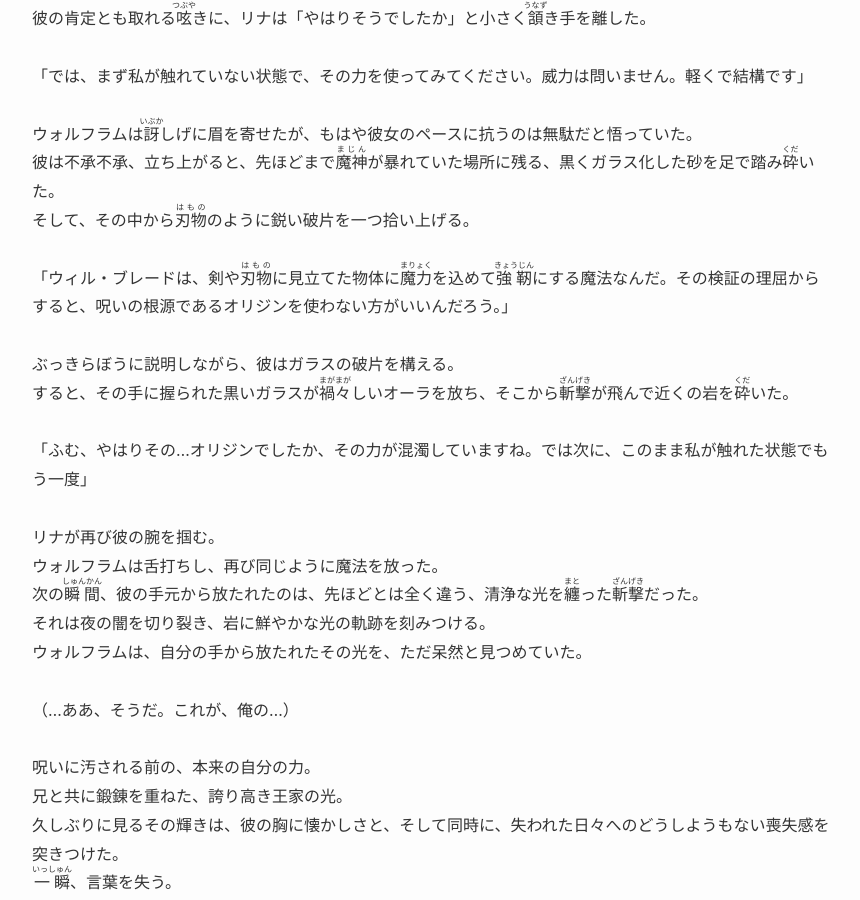
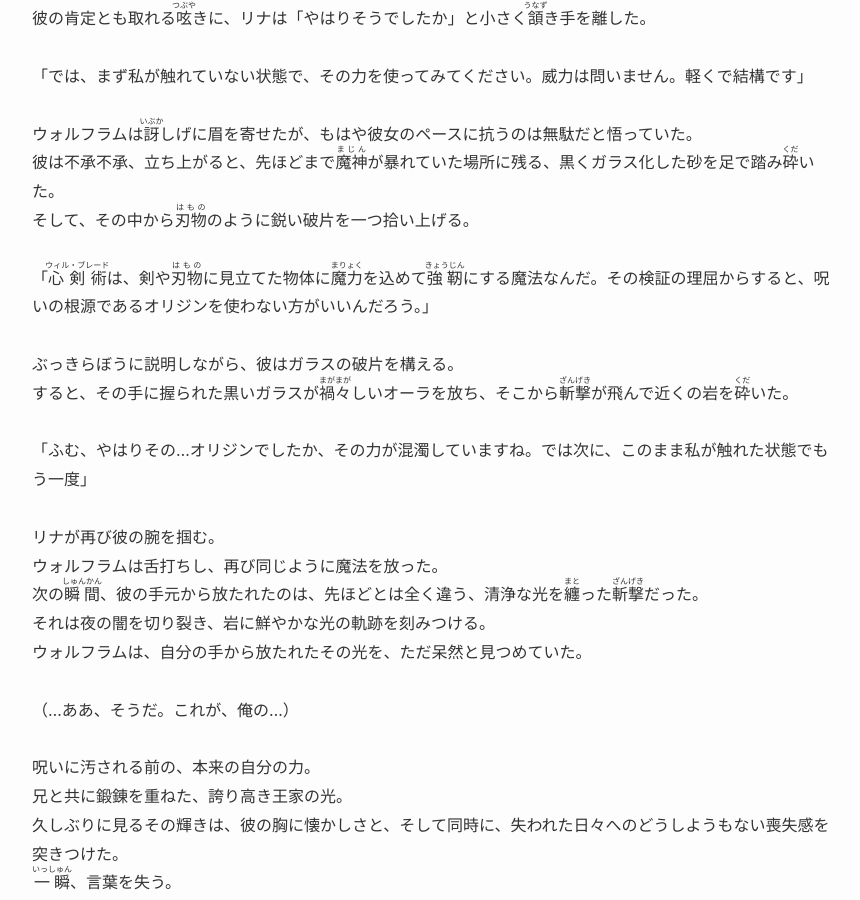
Before and after one commit to MikakoWorld/unison-gate-beta, a Jekyll site: the page built from docs/part01/10_論理の刃と不本意な契約.md, in a window 1280 px wide and 900 px high, scrolled down 3959 px. Shown: the whole window, without its empty margins (208-1068 px from the left). Built offline with Jekyll 4.4.1, drawn with Linux system fonts in a browser that asks for light colours.

Commit message:
ルビ調整

```diff
--- a/docs/part01/10_論理の刃と不本意な契約.md
+++ b/docs/part01/10_論理の刃と不本意な契約.md
@@ -104,7 +104,7 @@ layout: novel
 彼は不承不承、立ち上がると、先ほどまで<ruby>魔神<rt>まじん</rt></ruby>が暴れていた場所に残る、黒くガラス化した砂を足で踏み<ruby>砕<rt>くだ</rt></ruby>いた。<br>
 そして、その中から<ruby>刃物<rt>はもの</rt></ruby>のように鋭い破片を一つ拾い上げる。<br>
 <br>
-「ウィル・ブレードは、剣や<ruby>刃物<rt>はもの</rt></ruby>に見立てた物体に<ruby>魔力<rt>まりょく</rt></ruby>を込めて<ruby>強靭<rt>きょうじん</rt></ruby>にする魔法なんだ。その検証の理屈からすると、呪いの根源であるオリジンを使わない方がいいんだろう。」<br>
+「<ruby>心剣術<rt>ウィル・ブレード</rt></ruby>は、剣や<ruby>刃物<rt>はもの</rt></ruby>に見立てた物体に<ruby>魔力<rt>まりょく</rt></ruby>を込めて<ruby>強靭<rt>きょうじん</rt></ruby>にする魔法なんだ。その検証の理屈からすると、呪いの根源であるオリジンを使わない方がいいんだろう。」<br>
 <br>
 ぶっきらぼうに説明しながら、彼はガラスの破片を構える。<br>
 すると、その手に握られた黒いガラスが<ruby>禍々<rt>まがまが</rt></ruby>しいオーラを放ち、そこから<ruby>斬撃<rt>ざんげき</rt></ruby>が飛んで近くの岩を<ruby>砕<rt>くだ</rt></ruby>いた。<br>
```
